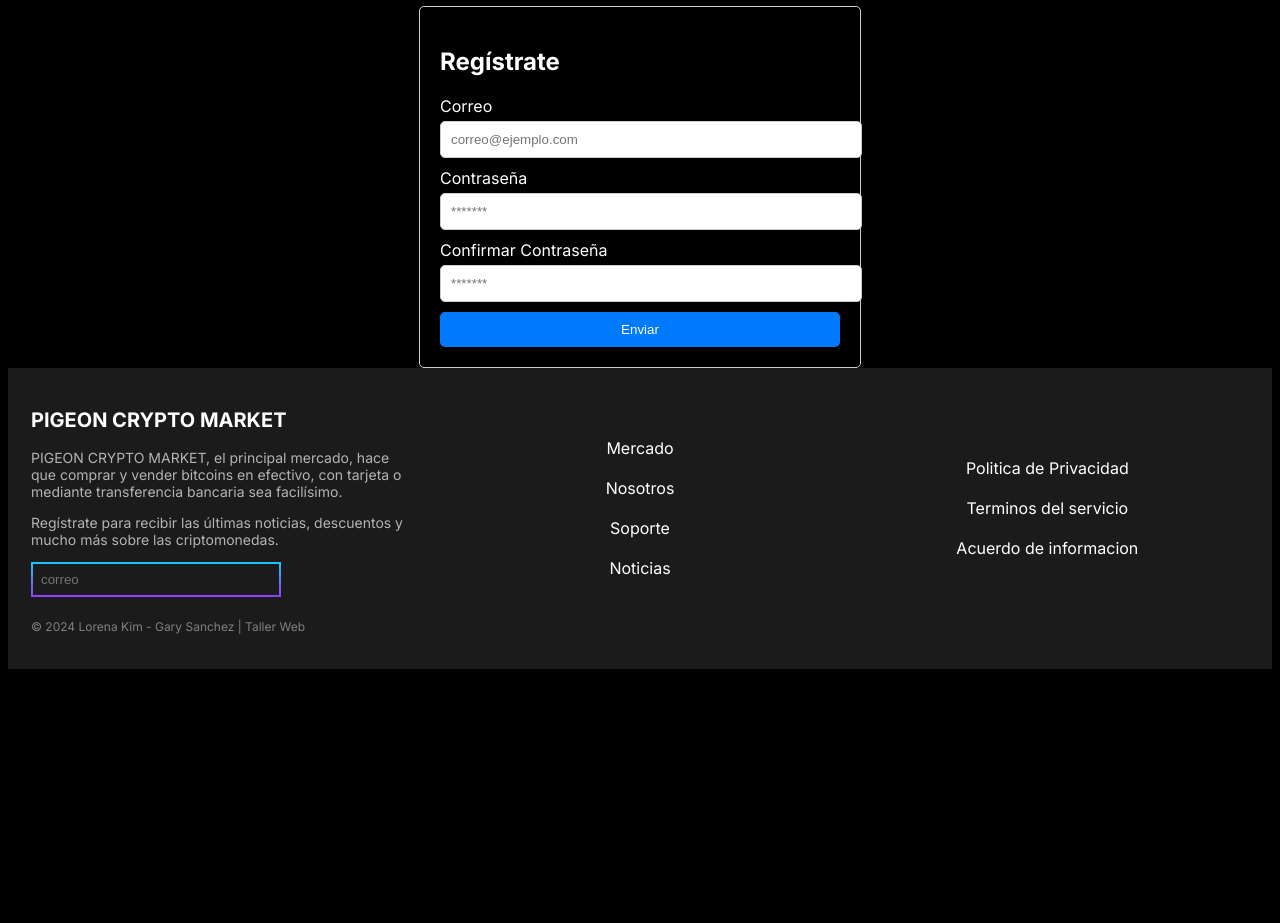
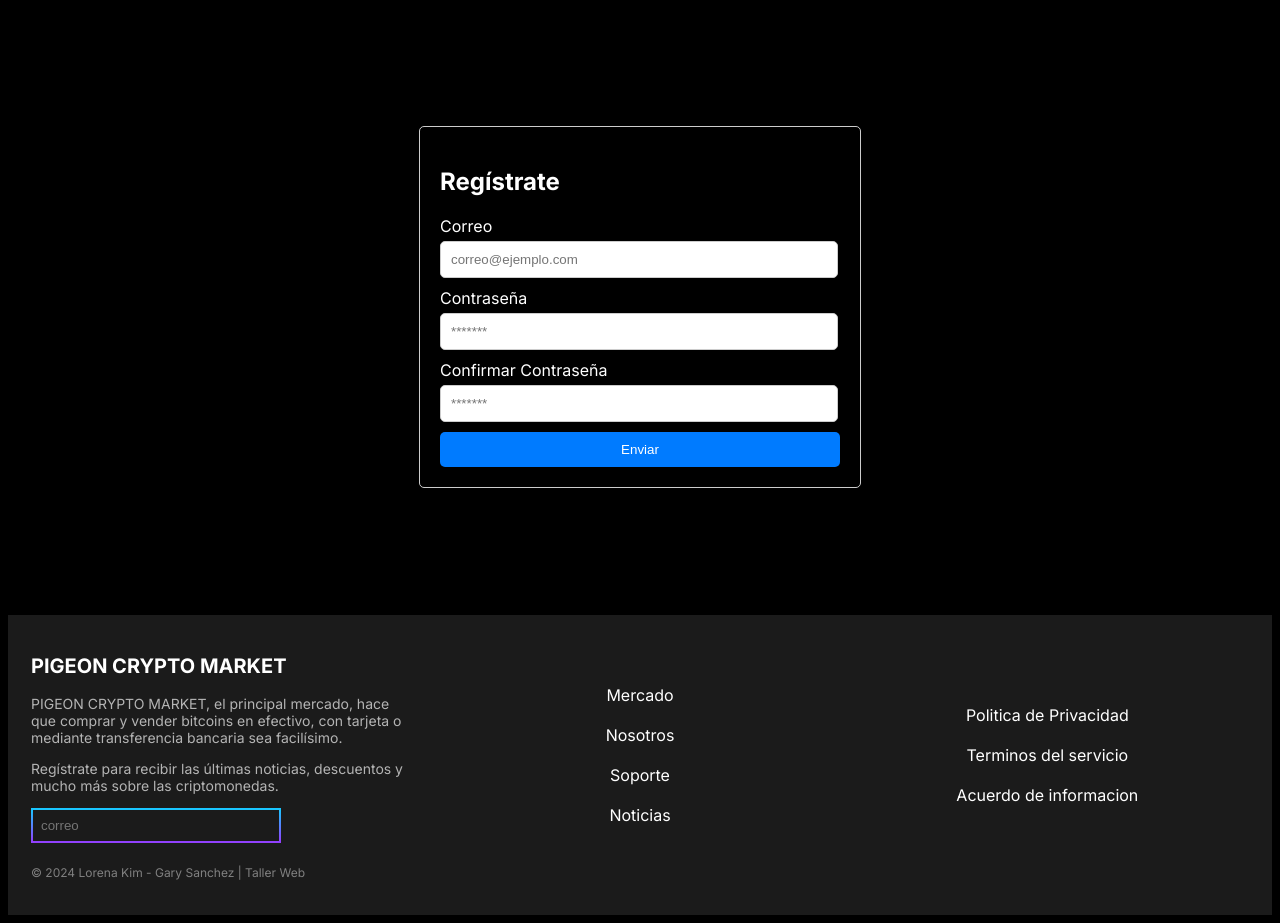
Before and after one commit to SuggarHidden/Taller-de-Prog-Web, a PHP site: page /register.html in a window 1280 px wide. Shown: the part 53-976 px from the top of the page. Before the commit the page ends 722 px from the top, so only its background shows below. Run offline with PHP 8.4, Linux system fonts and the light colour scheme.

Commit message:
some changes

```diff
--- a/styles/global.css
+++ b/styles/global.css
@@ -114,6 +114,10 @@ header > a > h1 {
   color: white;
 }
 
+#main-footer  h2{
+text-align: left;
+}
+
 .footer-column {
   width: 33.33%;
   vertical-align: middle;
--- a/styles/register.css
+++ b/styles/register.css
@@ -5,6 +5,8 @@
   padding: 20px;
   border: 1px solid #ccc;
   border-radius: 5px;
+  margin-top: 10%;
+  margin-bottom: 10%;
 }
 
 #register-section h2 {
@@ -19,7 +21,7 @@
 
 #register-section form input[type="email"],
 #register-section form input[type="password"] {
-  width: 100%;
+  width: 94%;
   padding: 10px;
   margin-bottom: 10px;
   border: 1px solid #ccc;
```
